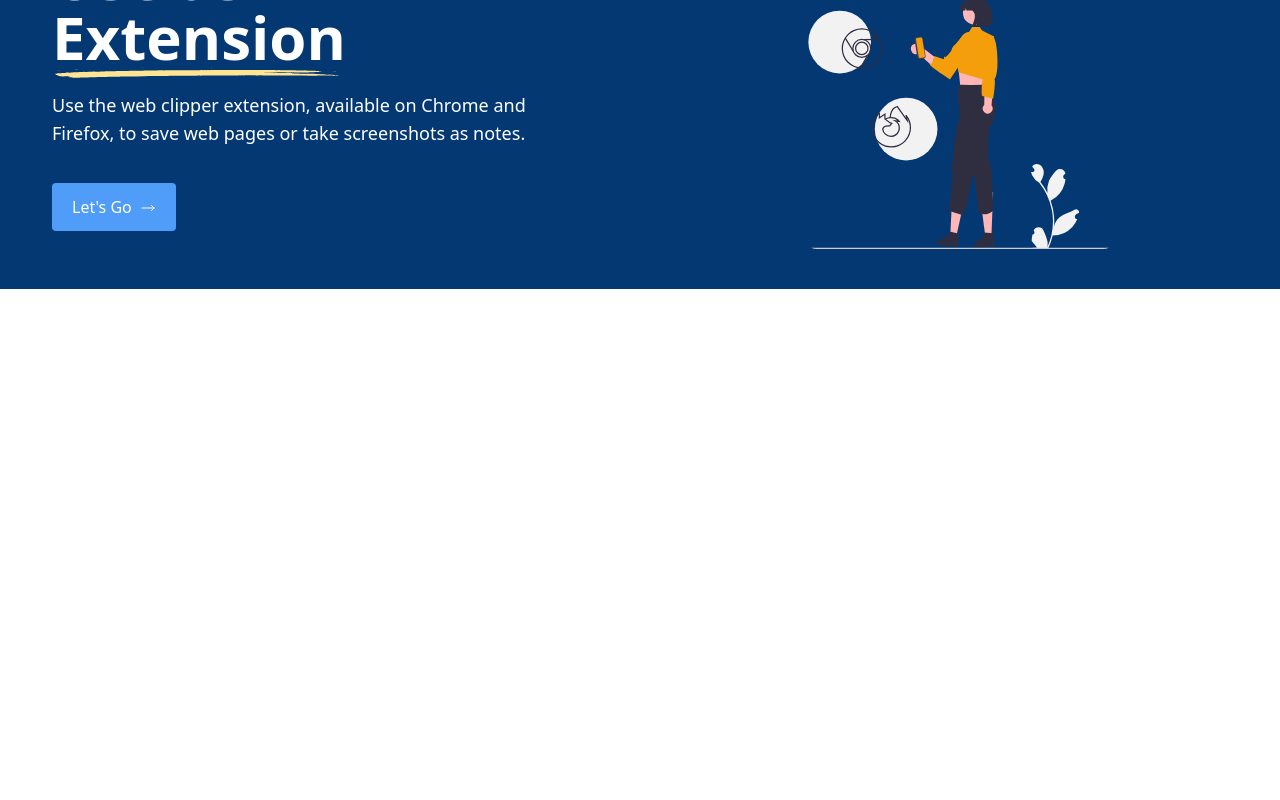
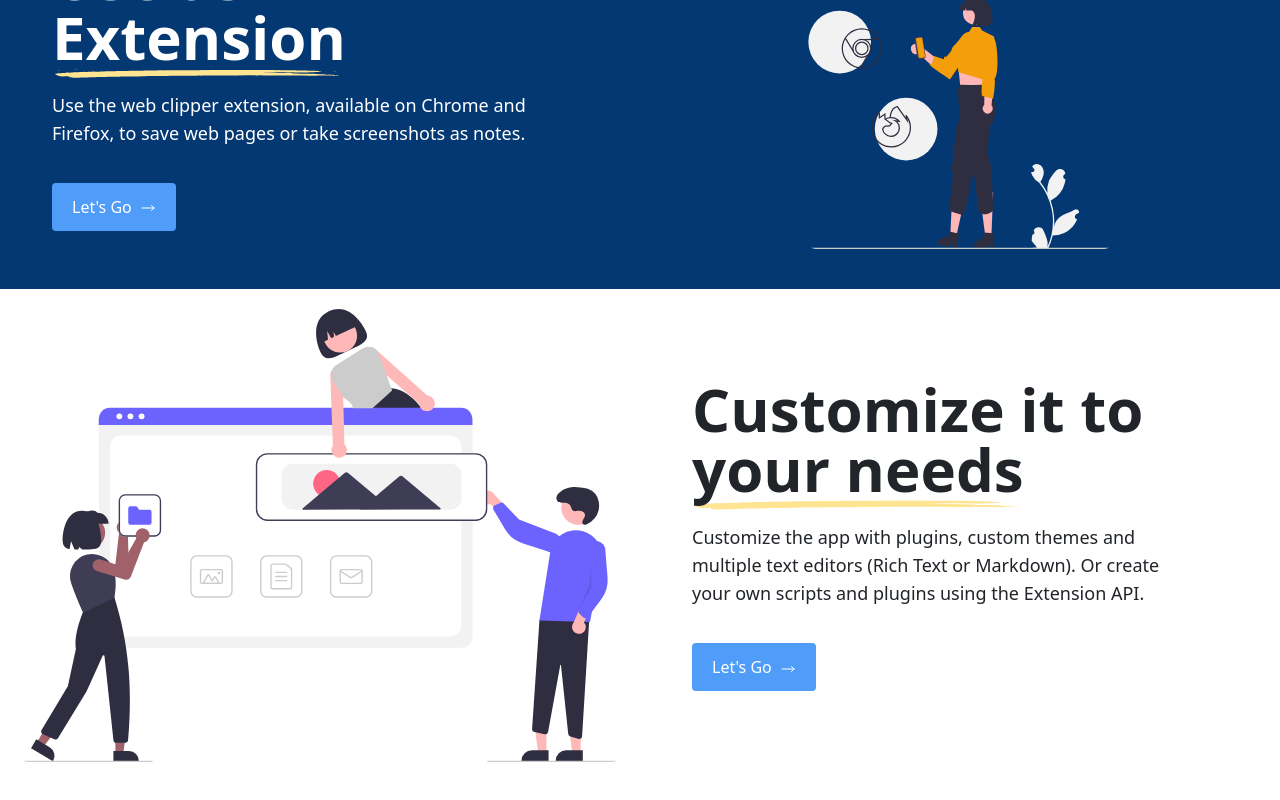
Before and after one commit to raidenfernando1/whitespace-recreate-ui, a React (Vite) app: page / in a window 1280 px wide. Shown: the part 1620-2420 px from the top of the page. Before the commit the page ends 1909 px from the top, so only its background shows below. Built offline with nearby package versions, Linux system fonts and the light colour scheme.

Commit message:
updated the button hover bg color, added new section.

```diff
--- a/src/assets/icons/ArrowRight.jsx
+++ b/src/assets/icons/ArrowRight.jsx
@@ -1,7 +1,7 @@
 
 
 function ArrowRight (){
-    return(<svg xmlns="http://www.w3.org/2000/svg" fill="none" viewBox="0 0 24 24" stroke-width="1.5" stroke="white" class="size-4 inline ml-2">
+    return(<svg xmlns="http://www.w3.org/2000/svg" fill="none" viewBox="0 0 24 24" stroke-width="1.5" stroke="currentColor" class="size-4 inline ml-2">
   <path stroke-linecap="round" stroke-linejoin="round" d="M17.25 8.25 21 12m0 0-3.75 3.75M21 12H3" />
 </svg>
 )
--- a/src/components/Button.jsx
+++ b/src/components/Button.jsx
@@ -3,7 +3,7 @@ import ArrowRight from '../assets/icons/ArrowRight'
 
 function Button ({text}) {
     return(
-        <button className="cursor-pointer mb-5 rounded bg-[#4F9CF9] px-5 py-3 text-base text-[#FFFFFF] hover:bg-[#FFFFFF] hover:text-[#212529]">
+        <button className="cursor-pointer mb-5 rounded bg-[#4F9CF9] px-5 py-3 text-base text-[#FFFFFF] hover:bg-[#A7CEFC] hover:text-[#212529]">
             {text}
             <ArrowRight/>
         </button>
--- a/src/components/Navbar.jsx
+++ b/src/components/Navbar.jsx
@@ -24,7 +24,7 @@ function Navbar() {
         <button className="hidden w-20 cursor-pointer rounded bg-[#FFE492] p-2 text-[#043873] hover:bg-[#FFFFFF] hover:text-[#212529] sm:block">
           Login
         </button>
-        <button className="hidden w-auto cursor-pointer rounded bg-[#4F9CF9] p-2 text-[#FFFFFF] hover:bg-[#FFFFFF] hover:text-[#212529] sm:block">
+        <button className="hidden w-auto cursor-pointer rounded bg-[#4F9CF9] p-2 text-[#FFFFFF] hover:bg-[#A7CEFC] hover:text-[#212529] sm:block">
           Try Whitespace free <ArrowRight/>
         </button>
         <MenuIcon />
--- a/src/pages/Home.jsx
+++ b/src/pages/Home.jsx
@@ -4,6 +4,7 @@ import DataImg from "../assets/DataImg.svg"
 import TeamCollaboration from "../assets/TeamCollaboration.svg"
 import OnlineCommunity from "../assets/OnlineCommunity.svg"
 import Browsers from "../assets/Browsers.svg"
+import Customize from "../assets/Customize.svg"
 
 function Home() {
   return (
@@ -14,7 +15,7 @@ function Home() {
         buttonText="Try Whitespace free"
         className="lg:min-h-[70vh]"
         textColor="text-[#FFFFFF]"
-        background="bg-[url(./assets/HeroBackground.svg)] bg-center"
+        background="bg-[url(./assets/HeroBackground.svg)] bg-no-repeat bg-center"
         headerText="Get More Done with Whitespace"
         description="Project management software that enables your teams to collaborate,
             plan, analyze and manage everyday tasks"
@@ -36,7 +37,7 @@ function Home() {
       textColor="text-[#212529]"
       background="bg-[#FFFFFF]"
         headerText="Work "
-        headerHighlighted="together"
+        headerHighlighted="Together"
         description="With whitespace, share your notes with your colleagues and collaborate on them. You can also publish a note to the internet share the URL with others."
 
       />
@@ -52,6 +53,17 @@ function Home() {
         description="Use the web clipper extension, available on Chrome and Firefox, to save web pages or take screenshots as notes."
 
       />
+      <Section
+      className = "lg:flex-row-reverse lg:min-h-[50vh]"
+      buttonText="Let's Go"
+      image={Customize}
+      textColor="text-[#212529]"
+      background="bg-[#FFFFFF]"
+        headerText="Customize it to "
+        headerHighlighted="your needs"
+        description="Customize the app with plugins, custom themes and multiple text editors (Rich Text or Markdown). Or create your own scripts and plugins using the Extension API."
+
+      />
     </>
   );
 }
```
Also changed, not shown: src/assets/Customize.svg (added).
